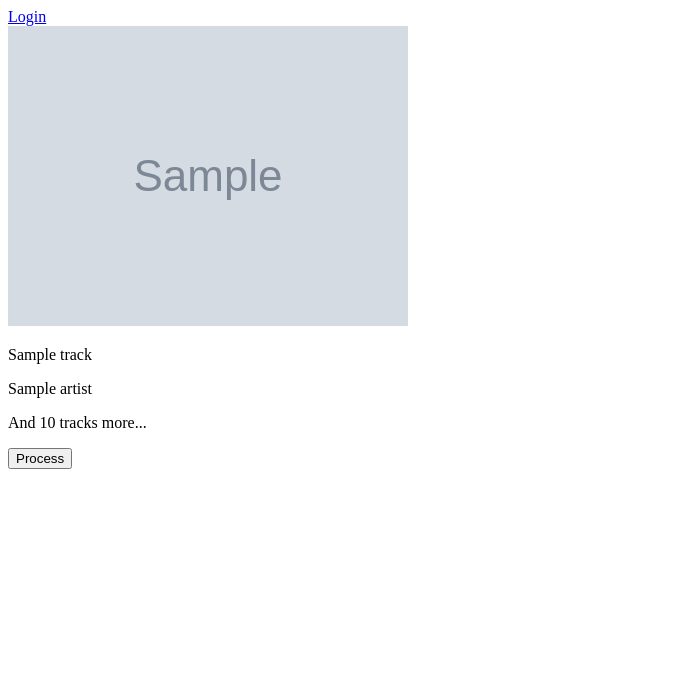
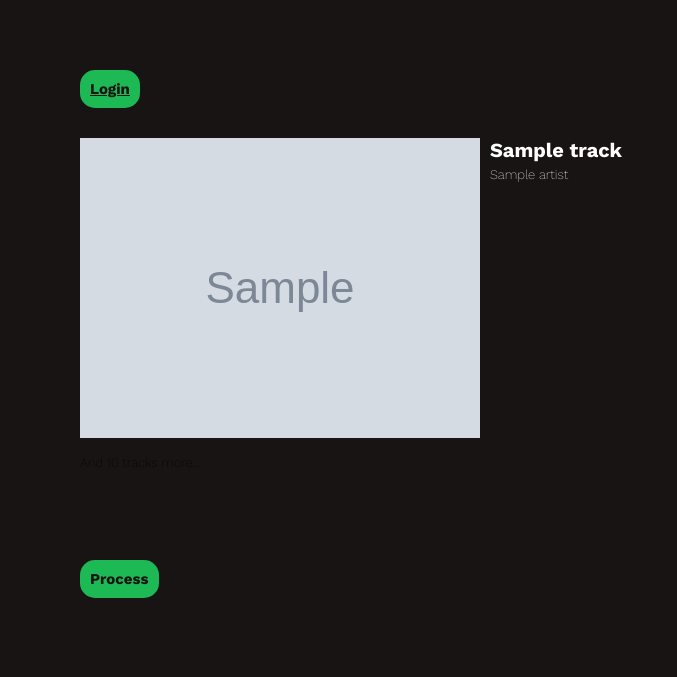
Before and after one commit to fozdemir40/AWS-Spotify-sorter, a Flask app: template spotify-sorter/spotify_sorter/templates/index.html in a window 1280 px wide. Shown: the top 677 px of the page, without its empty margins (0-677 px from the left). Run offline with Flask 2, Linux system fonts and the light colour scheme; the template is opened without the code that fills it: most values are stand-ins (such as "Sample title", 1, 10 or a date in 2020); grey boxes marked "Sample" are stand-in pictures.

Commit message:
Added styling

```diff
--- a/spotify-sorter/spotify_sorter/static/css/style.css
+++ b/spotify-sorter/spotify_sorter/static/css/style.css
@@ -0,0 +1,70 @@
+body{
+    margin: 0; padding: 80px;
+    background-color: #191414;
+}
+
+.track-container{
+    display: flex;
+    margin-top: 40px
+
+}
+
+.track-info{
+    margin-left: 10px;
+}
+
+.track-container .track-title p{
+    margin: 0;
+    font-family: 'Work Sans', sans-serif;
+    font-weight: bold;
+    font-size: 20px;
+    color: #ffffff;
+}
+
+.track-artist p{
+    margin: 5px 0 0 0;
+    font-family: 'Work Sans', sans-serif;
+    font-weight: 200;
+    font-size: 13px;
+    color: #ffffff;
+}
+
+form{
+    margin-top: 90px;
+}
+
+form button{
+    background-color: #1DB954;
+    color: #191414;
+    font-family: 'Work Sans', sans-serif;
+    font-weight: bold;
+    border: none;
+    border-radius: 15px;
+    font-size: 15px;
+    padding: 10px;
+    cursor: pointer;
+}
+
+.spotify-button{
+    background-color: #1DB954;
+    color: #191414;
+    font-family: 'Work Sans', sans-serif;
+    font-weight: bold;
+    border: none;
+    border-radius: 15px;
+    font-size: 15px;
+    padding: 10px;
+}
+
+.leftover{
+    font-family: 'Work Sans', sans-serif;
+    font-weight: 200;
+    font-size: 13px;
+}
+
+.no-songs{
+    font-family: 'Work Sans', sans-serif;
+    font-weight: bold;
+    font-size: 20px;
+    color: #ffffff;
+}
--- a/spotify-sorter/spotify_sorter/templates/index.html
+++ b/spotify-sorter/spotify_sorter/templates/index.html
@@ -5,12 +5,15 @@
     <meta name="viewport"
           content="width=device-width, user-scalable=no, initial-scale=1.0, maximum-scale=1.0, minimum-scale=1.0">
     <meta http-equiv="X-UA-Compatible" content="ie=edge">
+    <link rel="preconnect" href="https://fonts.googleapis.com">
+    <link rel="preconnect" href="https://fonts.gstatic.com" crossorigin>
+    <link href="https://fonts.googleapis.com/css2?family=Work+Sans:wght@200;400;700&display=swap" rel="stylesheet">
     <link rel="stylesheet" href="{{ url_for('static', filename= 'css/style.css') }}">
     <title>Spotify sorter</title>
 </head>
 <body>
     {% if a_url %}
-        <a href="{{ a_url }}">Login</a>
+        <a class="spotify-button" href="{{ a_url }}">Login</a>
     {% endif %}
 
     {% if results['items'] %}
@@ -19,23 +22,26 @@
             {% for result in results["items"] %}
                 <div class="track-container">
                     <div class="track-image"><img src="{{ result['track']['album']['images'][2]['url'] }}" alt="Album image"></div>
-                    <div class="track-title"><p>{{ result['track']['name'] }}</p></div>
-                    <div class="track-artist"><p>{{ result['track']['artists'][0]['name'] }}</p></div>
+                    <div class="track-info">
+                        <div class="track-title"><p>{{ result['track']['name'] }}</p></div>
+                        <div class="track-artist"><p>{{ result['track']['artists'][0]['name'] }}</p></div>
+                    </div>
+
                 </div>
             {% endfor %}
         {% if leftover_tracks >= 1 %}
-            <p>And {{ leftover_tracks }} tracks more...</p>
+            <p class="leftover">And {{ leftover_tracks }} tracks more...</p>
         {% endif %}
         </div>
         <div class="process-button-container">
             <form action="/processing" method="POST">
                 <input type="hidden" name="track_id_list" value="{{ track_ids }}">
-                <button class="process-btn" type="submit">Process</button>
+                <button class="process-btn" class="spotify-button" type="submit">Process</button>
             </form>
         </div>
 
     {% else %}
-        <p>No songs in your liked playlist</p>
+        <p class="no-songs">No songs in your liked playlist...</p>
     {% endif %}
 </body>
 </html>
--- a/spotify-sorter/spotify_sorter/templates/success_page.html
+++ b/spotify-sorter/spotify_sorter/templates/success_page.html
@@ -6,5 +6,6 @@
 </head>
 <body>
     <p>Your songs are successfully sorted!</p>
+    <a href="{{ url_for('index') }}">Back to home</a>
 </body>
 </html>
```
